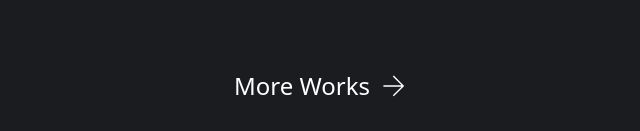
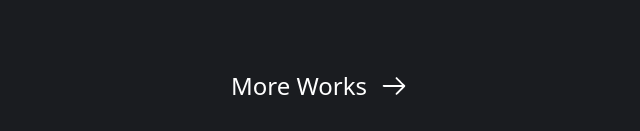
Before and after one commit to dnlambb/portfolio, an Astro site: page / in a window 1280 px wide. Shown: the part 1998-2129 px from the top of the page, 320-960 px from the left. Built offline with nearby package versions, Linux system fonts and the light colour scheme; Astro itself is replaced by a stand-in of ours; a web font is replaced by a local one.

Commit message:
refactor(Link Arrow): change icon arrow

```diff
--- a/src/components/Link.jsx
+++ b/src/components/Link.jsx
@@ -1,4 +1,4 @@
-import { TfiArrowRight } from "react-icons/tfi";
+import { IconArrow } from "./Icons";
 
 const Link = ({ href, children }) => {
 	return (
@@ -23,10 +23,10 @@ const LinkSocial = ({ href, children }) => {
 const LinkArrow = ({ href, content }) => {
 	return (
 		<a
-			class="group w-fit m-auto text-2xl text-center hover:underline underline-offset-4 decoration-color-4 flex flex-row-reverse items-center gap-3"
+			class="w-fit m-auto text-2xl text-center hover:underline underline-offset-4 decoration-color-4 flex flex-row-reverse items-center gap-3 group"
 			href={href}
 		>
-			<TfiArrowRight size={24} className="group-hover:translate-x-3 transition-all" />
+			<IconArrow fill="#fff" size={30} classname="group-hover:translate-x-3 transition-all"/>
 			{content}
 		</a>
 	);
```
